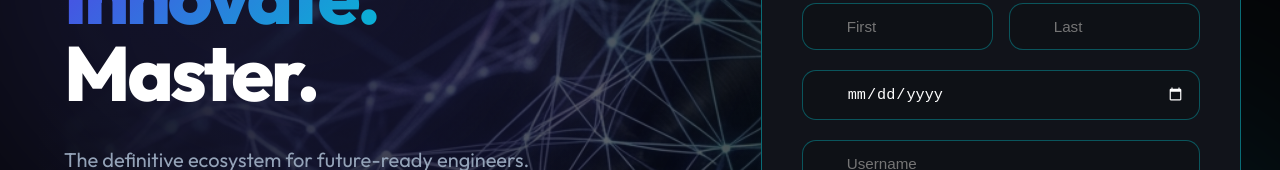
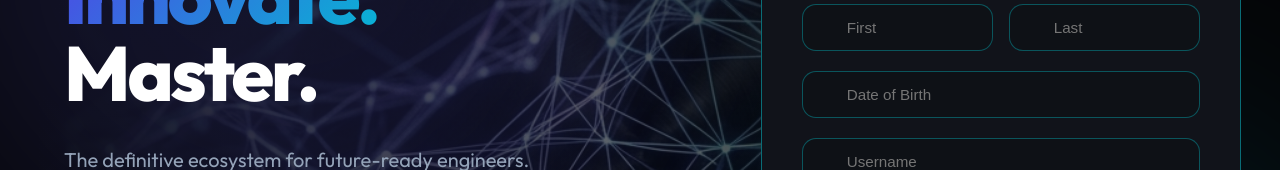
Before and after one commit to sunnexussolutions/Sun-Nexus-Solutions-Website-, a React (Vite) app in the folder Present Dashboard/: page / in a window 1280 px wide. Both pictures are taken after a click on the button "Sign Up". Shown: the part 254-424 px from the top of the page. Built offline with nearby package versions, Linux system fonts and the light colour scheme; no server answers.

Commit message:
DOB label in signup page

```diff
--- a/Present Dashboard/src/pages/Auth.jsx
+++ b/Present Dashboard/src/pages/Auth.jsx
@@ -283,7 +283,15 @@ export default function Auth() {
                         <input value={signupData.first} onChange={e => setSignupData({...signupData, first: e.target.value})} placeholder="First" style={inputStyle()} />
                         <input value={signupData.last} onChange={e => setSignupData({...signupData, last: e.target.value})} placeholder="Last" style={inputStyle()} />
                       </div>
-                      <input type="date" value={signupData.dob} onChange={e => setSignupData({...signupData, dob: e.target.value})} style={inputStyle()} />
+                      <input
+                        type={signupData.dob ? "date" : "text"}
+                        onFocus={(e) => (e.target.type = "date")}
+                        onBlur={(e) => { if(!e.target.value) e.target.type = "text"; }}
+                        value={signupData.dob}
+                        onChange={e => setSignupData({...signupData, dob: e.target.value})}
+                        placeholder="Date of Birth"
+                        style={inputStyle()}
+                      />
                       <input value={signupData.user} onChange={e => setSignupData({...signupData, user: e.target.value})} placeholder="Username" style={inputStyle()} />
                       <input type="email" value={signupData.email} onChange={e => setSignupData({...signupData, email: e.target.value})} placeholder="Email Address" style={inputStyle()} />
                       <div style={{ position: 'relative' }}>
```
